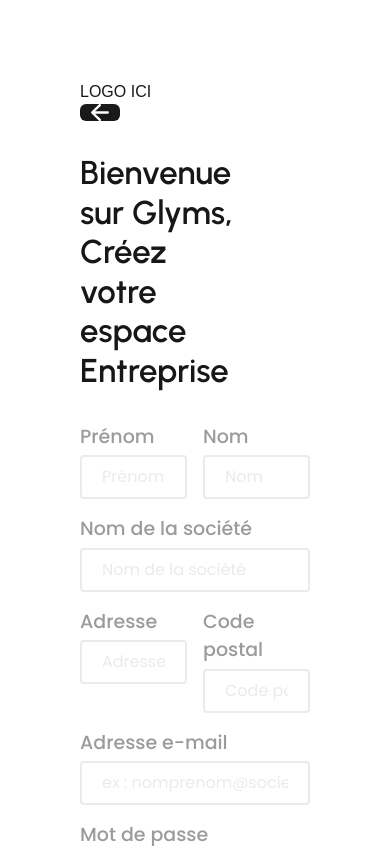
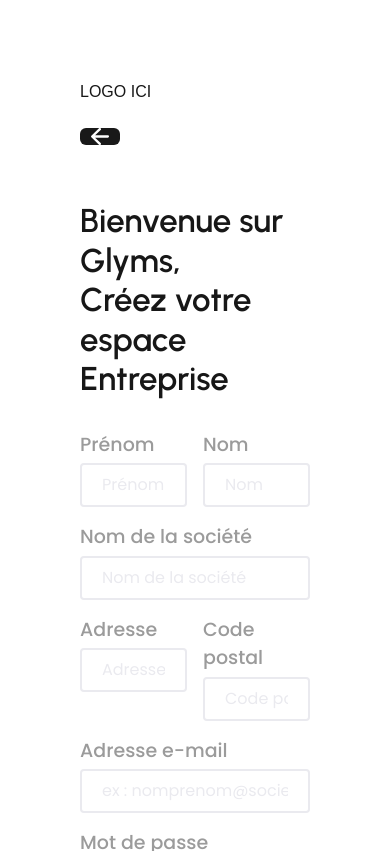
Before and after one commit to pie-glympse/PIE, a Next.js app: page /register in a window 390 px wide. Shown: the top 851 px of the page. Built offline with nearby package versions, Linux system fonts and the light colour scheme.

Commit message:
feat(register): add responsive

```diff
--- a/app/register/page.tsx
+++ b/app/register/page.tsx
@@ -8,7 +8,7 @@ export default function RegisterPage() {
 
     return (
         <section className="flex flex-row h-screen items-center gap-10 p-10">
-            <div className="h-full w-full flex flex-col justify-between items-start p-10">
+            <div className="h-full w-full flex flex-col justify-between items-start gap-6 p-10">
                 <p className='text-left'>LOGO ICI</p>
                 <BackArrow onClick={() => router.back()} className="mb-8" />
                 <div className="w-full flex justify-center">
--- a/components/forms/RegisterForm.tsx
+++ b/components/forms/RegisterForm.tsx
@@ -67,7 +67,7 @@ const RegisterForm: React.FC<RegisterFormProps> = ({
 
     return (
         <form onSubmit={handleSubmit} className="w-full mx-auto">
-            <h1 className="text-h1 mb-8 text-left w-2/3 font-urbanist">{title}</h1>
+            <h1 className="text-h1 mb-8 text-left md:w-2/3 w-full font-urbanist">{title}</h1>
 
             {/* Prénom et Nom */}
             <div className="flex flex-row gap-4 mb-4">
@@ -164,7 +164,7 @@ const RegisterForm: React.FC<RegisterFormProps> = ({
                 />
             </div>
 
-            <div className='w-1/5 mb-8'>
+            <div className='md:w-1/5 w-full mb-8'>
                 {/* Submit button */}
                 <MainButton
                     color="bg-[var(--color-text)] font-poppins text-body-large"
```
